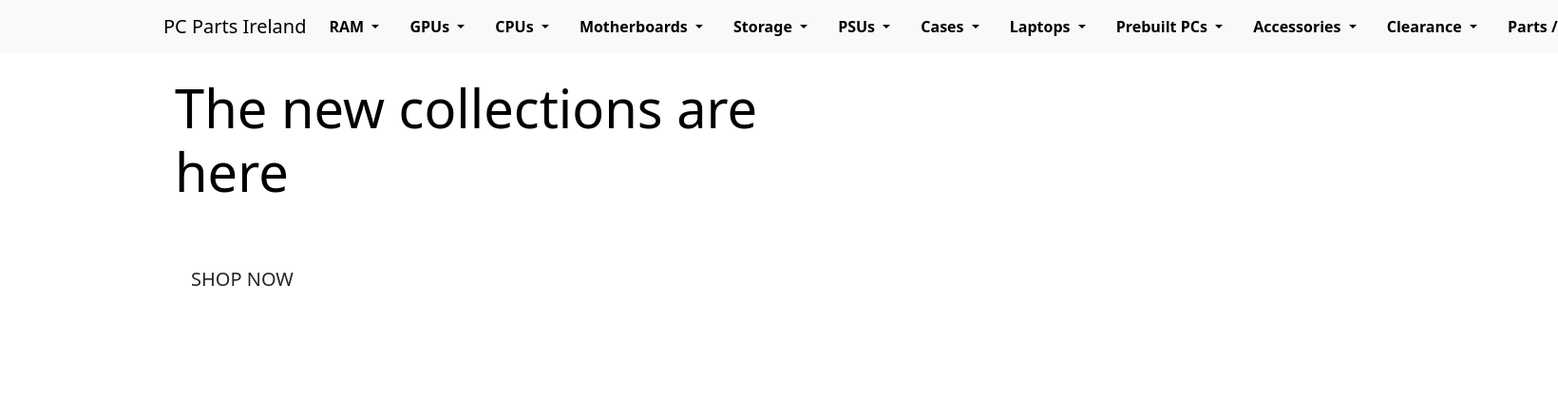
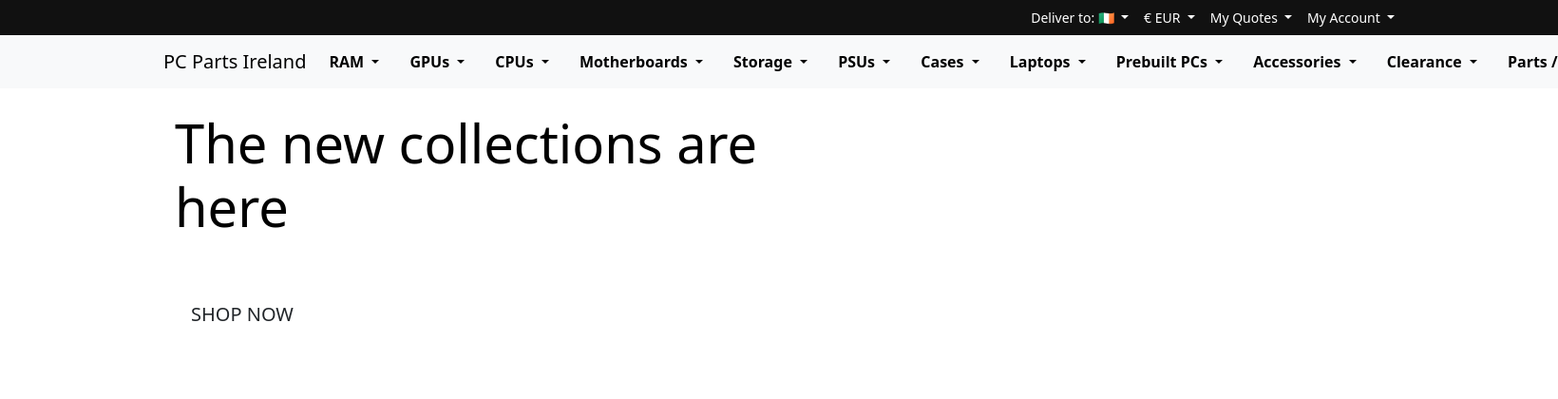
Before and after one commit to colmwoods/PCPartsIreland, a Django app: page / in a window 1640 px wide; the page is wider, and only the part inside the window is pictured. Shown: the top 420 px of that part at 95% size. Run offline with Django 5.2, Linux system fonts and the light colour scheme.

Commit message:
Create a top-strip (above navbar) and include account delivery info etc

```diff
--- a/static/css/base.css
+++ b/static/css/base.css
@@ -11,3 +11,16 @@ main {
 footer {
     font-size: 0.9rem;
 }
+
+.top-header {
+    background: #111;
+}
+
+.top-header .top-header-link {
+    color: #fff;
+    text-decoration: none;
+}
+
+.top-header .top-header-link:hover {
+    text-decoration: underline;
+}
--- a/templates/base.html
+++ b/templates/base.html
@@ -16,6 +16,9 @@
 </head>
 
 <body>
+
+    {% include "includes/top-header.html" %}
+
 
     <!-- Navigation -->
     <nav class="navbar navbar-expand-lg navbar-light bg-light">
--- /dev/null
+++ b/templates/includes/top-header.html
@@ -0,0 +1,53 @@
+<div class="top-header py-2">
+    <div class="container">
+        <div class="d-flex justify-content-end align-items-center gap-3 small">
+
+            <div class="dropdown">
+                <a class="top-header-link dropdown-toggle" href="#" role="button" data-bs-toggle="dropdown"
+                    aria-expanded="false">
+                    Deliver to: 🇮🇪
+                </a>
+                <ul class="dropdown-menu dropdown-menu-end">
+                    <li><a class="dropdown-item" href="#">Ireland</a></li>
+                    <li><a class="dropdown-item" href="#">UK</a></li>
+                    <li><a class="dropdown-item" href="#">EU</a></li>
+                </ul>
+            </div>
+
+            <div class="dropdown">
+                <a class="top-header-link dropdown-toggle" href="#" role="button" data-bs-toggle="dropdown"
+                    aria-expanded="false">
+                    € EUR
+                </a>
+                <ul class="dropdown-menu dropdown-menu-end">
+                    <li><a class="dropdown-item" href="#">EUR (€)</a></li>
+                    <li><a class="dropdown-item" href="#">GBP (£)</a></li>
+                </ul>
+            </div>
+
+            <div class="dropdown">
+                <a class="top-header-link dropdown-toggle" href="#" role="button" data-bs-toggle="dropdown"
+                    aria-expanded="false">
+                    My Quotes
+                </a>
+                <ul class="dropdown-menu dropdown-menu-end">
+                    <li><a class="dropdown-item" href="#">View Quotes</a></li>
+                    <li><a class="dropdown-item" href="#">Request Quote</a></li>
+                </ul>
+            </div>
+
+            <div class="dropdown">
+                <a class="top-header-link dropdown-toggle" href="#" role="button" data-bs-toggle="dropdown"
+                    aria-expanded="false">
+                    My Account
+                </a>
+                <ul class="dropdown-menu dropdown-menu-end">
+                    <li><a class="dropdown-item" href="#">Register</a></li>
+                    <li><a class="dropdown-item" href="#">Login</a></li>
+                    <li><a class="dropdown-item" href="#">Logout</a></li>
+                </ul>
+            </div>
+
+        </div>
+    </div>
+</div>
```
